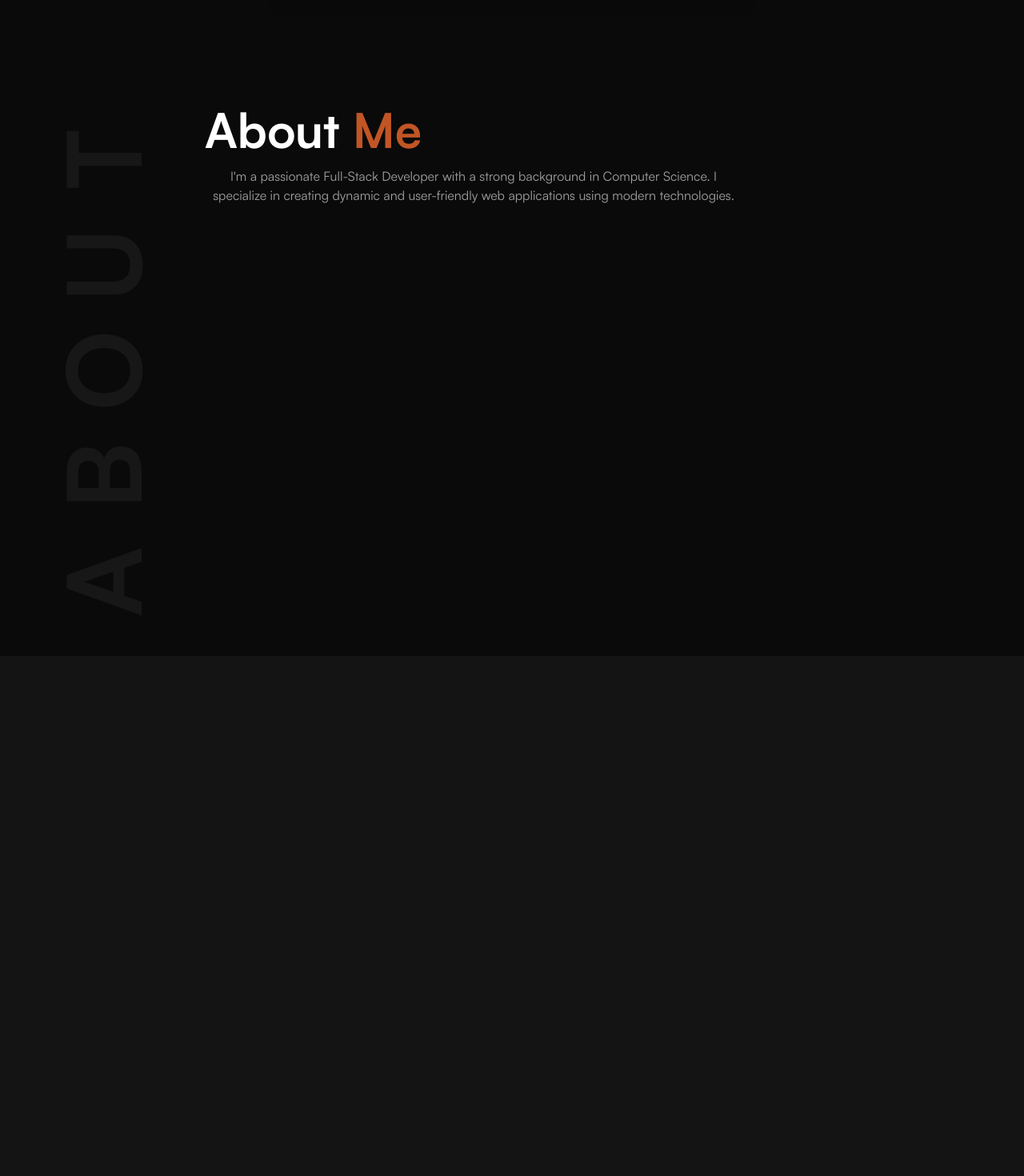
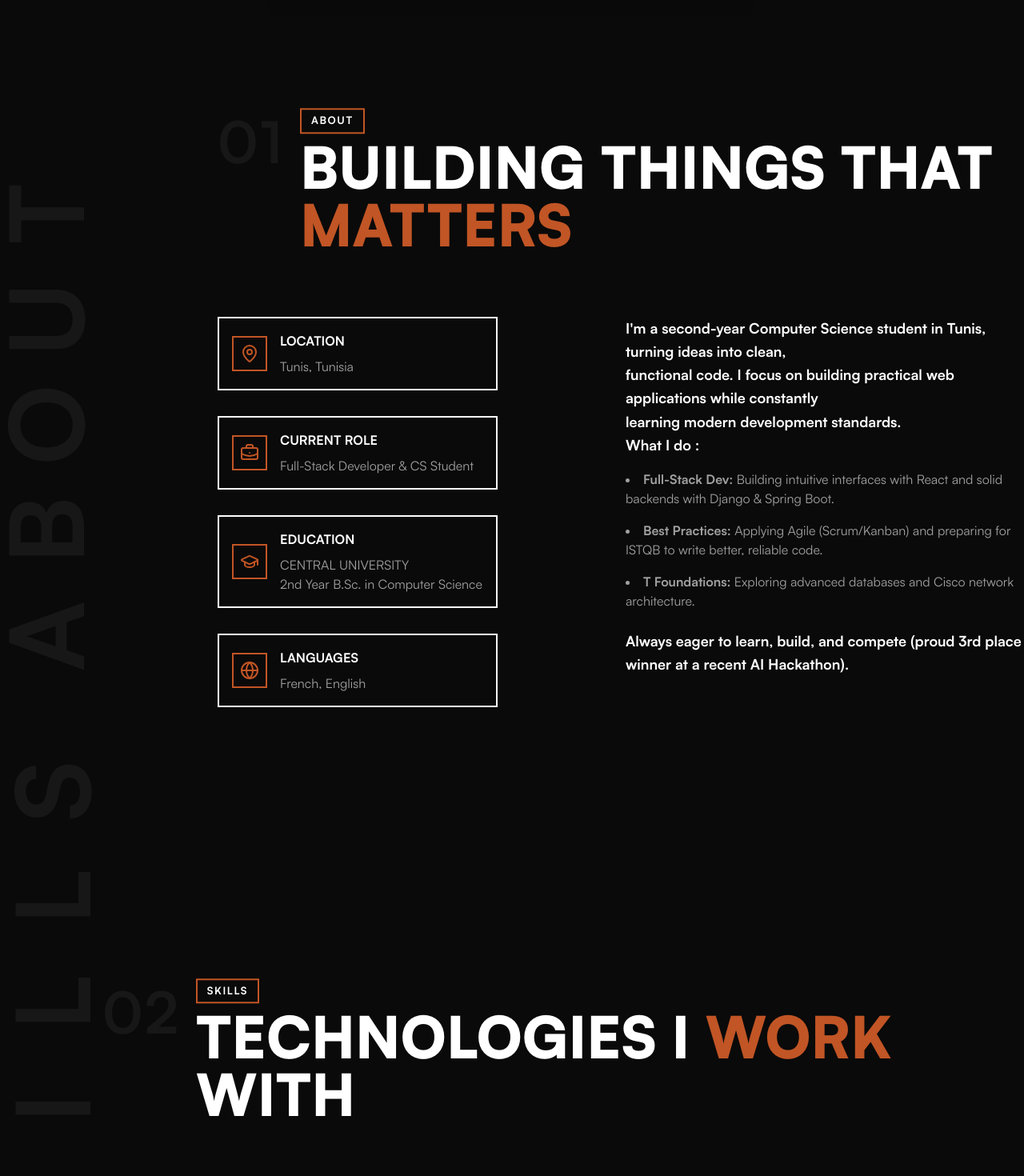
Before and after one commit to Emera80/Portfolio, a React app: page / in a window 1280 px wide. Shown: the part 780-2250 px from the top of the page at 80% size. Before the commit the page ends 1600 px from the top, so only its background shows below. Built offline with nearby package versions, Linux system fonts and the light colour scheme; the HTML template or start-up script is replaced by a standard one.

Commit message:
finalisation de la section about

```diff
--- a/package.json
+++ b/package.json
@@ -12,8 +12,10 @@
   "dependencies": {
     "@tailwindcss/vite": "^4.3.0",
     "framer-motion": "^12.40.0",
+    "lucide-react": "^1.17.0",
     "react": "^19.2.6",
     "react-dom": "^19.2.6",
+    "react-icons": "^5.6.0",
     "react-router-dom": "^7.16.0",
     "tailwindcss": "^4.3.0"
   },
--- a/src/components/AboutSection.jsx
+++ b/src/components/AboutSection.jsx
@@ -1,23 +1,78 @@
-
+import { MapPin, BriefcaseBusiness, GraduationCap , Globe  } from 'lucide-react';
+import { motion } from 'framer-motion';
 
 export default function AboutSection() {
 
+    const aboutData = [
+        {icon: <MapPin className="text-[#c15525] hover:text-white transition-colors w-6 h-6"/>, title: "LOCATION", description:"Tunis, Tunisia"  },
+        {icon: <BriefcaseBusiness className="text-[#c15525] hover:text-white transition-colors w-6 h-6"/>, title: "CURRENT ROLE", description:"Full-Stack Developer & CS Student"  },
+        {icon: <GraduationCap className="text-[#c15525] hover:text-white transition-colors w-6 h-6"/>, title: "EDUCATION", description:"CENTRAL UNIVERSITY\n2nd Year B.Sc. in Computer Science"  },
+        {icon: <Globe className="text-[#c15525] hover:text-white transition-colors w-6 h-6"/>, title: "LANGUAGES", description:"French, English"  },
+    ]
+
     const word = "TUOBA";
     return (
-        <section id="about" className="relative min-h-screen bg-[#0A0A0A] flex items-center justify-center w-full overflow-hidden pt-20">
-            <div className="flex w-full  ">
-                <div className="flex flex-col items-center justify-center gap-1 text-9xl font-bold text-neutral-900 uppercase tracking-wider w-1/5">
-                    {word.split("").map((letter, index) => (
-                        <span key={index} className="-rotate-90 inline-block">{letter}</span>
-                    ))}
+        <section
+            id="about"
+            className="relative min-h-screen bg-[#0A0A0A] flex items-center w-full overflow-hidden pt-30 gap-40"
+            >
+            <div className=" bloc1-1 flex flex-col items-center justify-center gap-1 text-9xl font-bold text-neutral-900 uppercase tracking-wider w-[10%]">
+                {word.split("").map((letter, index) => (
+                    <span key={index} className="-rotate-90 inline-block hover:text-[#c15525] transition-all duration-300 ease-in-out ">{letter}</span>
+                ))}
+            </div>
+            <div className="flex flex-col gap-20  w-[90%] ">
+                <div className="box1 flex w-full ">
+                    <div className=" bloc1-2  ">
+                        <div className="flex  gap-5">
+                            <div className=" bloc1-2-1 ">
+                                <h1 className="text-7xl font-bold text-neutral-900 uppercase tracking-wide">01</h1>
+                            </div>
+                            <div>
+                                <h2 className="text-[13px] translate-y-[-15%] tracking-[0.1rem] font-bold text-white border-2 border-solid border-[#c15525] inline-block px-3 py-1 uppercase">About</h2>
+                                <p className="text-white font-black text-7xl">BUILDING THINGS THAT <br/>  <span className="text-[#c15525]">MATTERS</span></p>
+                            </div>
+                        </div>
+                    </div>
                 </div>
-                <div className="w-4/5 ">
-                    <h1 className="text-4xl sm:text-5xl md:text-6xl font-bold text-white">
-                        About <span className="text-[#c15525]">Me</span>
-                    </h1>
-                    <p className="text-neutral-400 text-center mt-4 max-w-2xl">
-                        I'm a passionate Full-Stack Developer with a strong background in Computer Science. I specialize in creating dynamic and user-friendly web applications using modern technologies.
-                    </p>
+                <div className="box2" >
+                    <div className="bloc2-1 flex gap-40">
+                        <motion.div
+                            initial={{ opacity: 0, y: 50 }}      // Départ : transparent et 50px plus bas
+                            whileInView={{ opacity: 1, y: 0 }}  // Arrivée : opaque et position d'origine
+                            transition={{ duration: 0.8, ease: "easeOut" }} // "easeOut" rend le mouvement plus fluide
+                            viewport={{ once: true, margin: "-100px" }}     // L'animation commence dès que le bloc est à moins de 100px du viewport
+                            className="bloc2-1-1 "
+                        >
+                            {aboutData.map((item, index) => (
+                                <div key={index} className="flex items-center gap-4 mb-8 border-2 border-solid border-white p-4 bg-[#0A0A0A] w-[350px] hover:translate-x-2 hover:scale-105 transition-all duration-300 ease-in-out">
+                                    <div className="border-2 border-solid border-[#c15525] inline-block p-2 bg-[#0A0A0A]">
+                                        {item.icon}
+                                    </div>
+                                    <div>
+                                        <h3 className="text-1xl font-bold text-white">{item.title}</h3>
+                                        <p className="text-neutral-400 whitespace-pre-line mt-2">{item.description}</p>
+                                    </div>
+                                </div>
+                            ))}
+                        </motion.div>
+                        <div className="bloc2-1-2 ">
+                            <div>
+                                <p className="text-white text-[18px] font-bold leading-relaxed">
+                                    I'm a second-year Computer Science student in Tunis, turning ideas into clean,<br/> functional code. I focus on building practical web applications while constantly<br/> learning modern development standards.<br/>
+                                    What I do : <br/>
+                                </p>
+                                <ul className="list-disc list-inside text-neutral-400 mt-4 space-y-4">
+                                    <li><span className="font-semibold">Full-Stack Dev:</span> Building intuitive interfaces with React and solid backends with Django & Spring Boot.</li>
+                                    <li><span className="font-semibold">Best Practices:</span> Applying Agile (Scrum/Kanban) and preparing for ISTQB to write better, reliable code.</li>
+                                    <li><span className="font-semibold">T Foundations: </span>Exploring advanced databases and Cisco network architecture.</li>
+                                </ul><br/>
+                                <p className="text-white text-[18px] font-bold leading-relaxed">
+                                    Always eager to learn, build, and compete (proud 3rd place winner at a recent AI Hackathon).
+                                </p>
+                            </div>
+                        </div>
+                    </div>
                 </div>
             </div>
         </section>
--- a/src/components/Navbar.jsx
+++ b/src/components/Navbar.jsx
@@ -72,9 +72,10 @@ export default function Navbar() {
 
                 {/* Logo ET */}
                 <div className="flex items-center gap-2">
-                    <Link to="/" className="w-10 h-10 rounded-full bg-gradient-to-br from-orange-500 to-orange-700 flex items-center justify-center font-black text-white text-lg hover:scale-105 transition-transform duration-300">
+                    <a href="/#home"  className="w-10 h-10 rounded-full bg-gradient-to-br from-orange-500 to-orange-700 flex items-center justify-center font-black text-white text-lg hover:scale-105 transition-transform duration-300">
                         ET
-                    </Link>
+                    </a>
+
                 </div>
 
                 {/* Navigation */}
--- a/src/components/SkillSection.jsx
+++ b/src/components/SkillSection.jsx
@@ -0,0 +1,90 @@
+
+import {
+    SiReact,
+    SiTailwindcss,
+    SiTypescript,
+    SiJavascript,
+    SiHtml5,
+    SiCss,
+    SiPython,
+    SiDjango,
+    SiMysql,
+    SiPostgresql,
+    SiRedis,
+    SiSupabase,
+    SiGit,
+    SiGithub,
+    SiRender,
+    SiVercel,
+    SiNodedotjs,
+    SiUpstash,
+    SiJetbrains
+} from "react-icons/si";
+
+import { LiaJava } from "react-icons/lia";
+import { DiMsqlServer } from "react-icons/di";
+import { GrOracle } from "react-icons/gr";
+import { VscVscode } from "react-icons/vsc";
+
+
+
+export default function SkillSection() {
+    const word = "SLLIKS";
+    const skills = {
+        frontend: [
+            {name: "HTML", icon: <SiHtml5/>},
+            {name: "CSS", icon: <SiCss/>},
+            {name: "JavaScript", icon: <SiJavascript/>},
+            {name: "Typescript", icon: <SiTypescript/>},
+            {name: "React", icon: <SiReact/>},
+            {name: "Tailwind CSS", icon: <SiTailwindcss/>},
+        ],
+        backend:[
+            {name: "Python", icon: <SiPython/>},
+            {name: "Django", icon: <SiDjango/>},
+            {name: "Node.js", icon: <SiNodedotjs/>},
+            {name: "Java", icon: <LiaJava/>},
+        ],
+        database:[
+            {name: "MySQL", icon: <SiMysql/>},
+            {name: "PostgreSQL", icon: <SiPostgresql/>},
+            {name: "SQL Server", icon: <DiMsqlServer/>},
+            {name: "Oracle", icon: <GrOracle/>},
+            {name: "Redis", icon: <SiRedis/>},
+            {name: "Supabase", icon: <SiSupabase/>},
+        ],
+        tools:[
+            {name: "Git", icon: <SiGit/>},
+            {name: "GitHub", icon: <SiGithub/>},
+            {name: "Render", icon: <SiRender/>},
+            {name: "Vercel", icon: <SiVercel/>},
+            {name: "Upstash", icon: <SiUpstash/>},
+            {name: "VSCode", icon: <VscVscode/>},
+            {name: "JetBrains", icon: <SiJetbrains/>},
+        ]
+    }
+    return (
+        <section id="skills" className="min-h-screen bg-[#0A0A0A] flex items-center justify-center w-full overflow-hidden">
+            <div className=" bloc1-1 flex flex-col items-center justify-center gap-1 text-9xl font-bold text-neutral-900 uppercase tracking-wider w-[10%]">
+                {word.split("").map((letter, index) => (
+                    <span key={index} className="-rotate-90 inline-block hover:text-[#c15525] transition-all duration-300 ease-in-out ">{letter}</span>
+                ))}
+            </div>
+            <div className="flex flex-col gap-20  w-[90%] ">
+                <div className="box1 flex w-full ">
+                    <div className=" bloc1-2  ">
+                        <div className="flex  gap-5">
+                            <div className=" bloc1-2-1 ">
+                                <h1 className="text-7xl font-bold text-neutral-900 uppercase tracking-wide">02</h1>
+                            </div>
+                            <div>
+                                <h2 className="text-[13px] translate-y-[-15%] tracking-[0.1rem] font-bold text-white border-2 border-solid border-[#c15525] inline-block px-3 py-1 uppercase">Skills</h2>
+                                <p className="text-white font-black text-7xl">TECHNOLOGIES I  <span className="text-[#c15525]">WORK<br/></span> WITH</p>
+                            </div>
+                        </div>
+                    </div>
+                </div>
+            </div>
+        </section>
+    )
+}
--- a/src/pages/Porfolio.jsx
+++ b/src/pages/Porfolio.jsx
@@ -10,7 +10,7 @@ import Hero from "../components/HeroSection";
 import {useEffect} from "react";
 import {Link} from "react-router-dom";
 // import Footer from "../components/Footer";
-// import Skills from "../components/SkillSection";
+import Skills from "../components/SkillSection";
 
 
 export default function Porfolio() {
@@ -37,7 +37,7 @@ export default function Porfolio() {
             <main className="main">
                 <Hero/>
                 <About/>
-            {/*    <Skills/>*/}
+                <Skills/>
             {/*    <Projects/>*/}
             {/*    <Education/>*/}
             {/*    <Achievements/>*/}
```
Also changed, not shown: src/components/HeroSection.jsx (+5 -2 lines), 1 other file (tests, documents, lock files or other folders).
